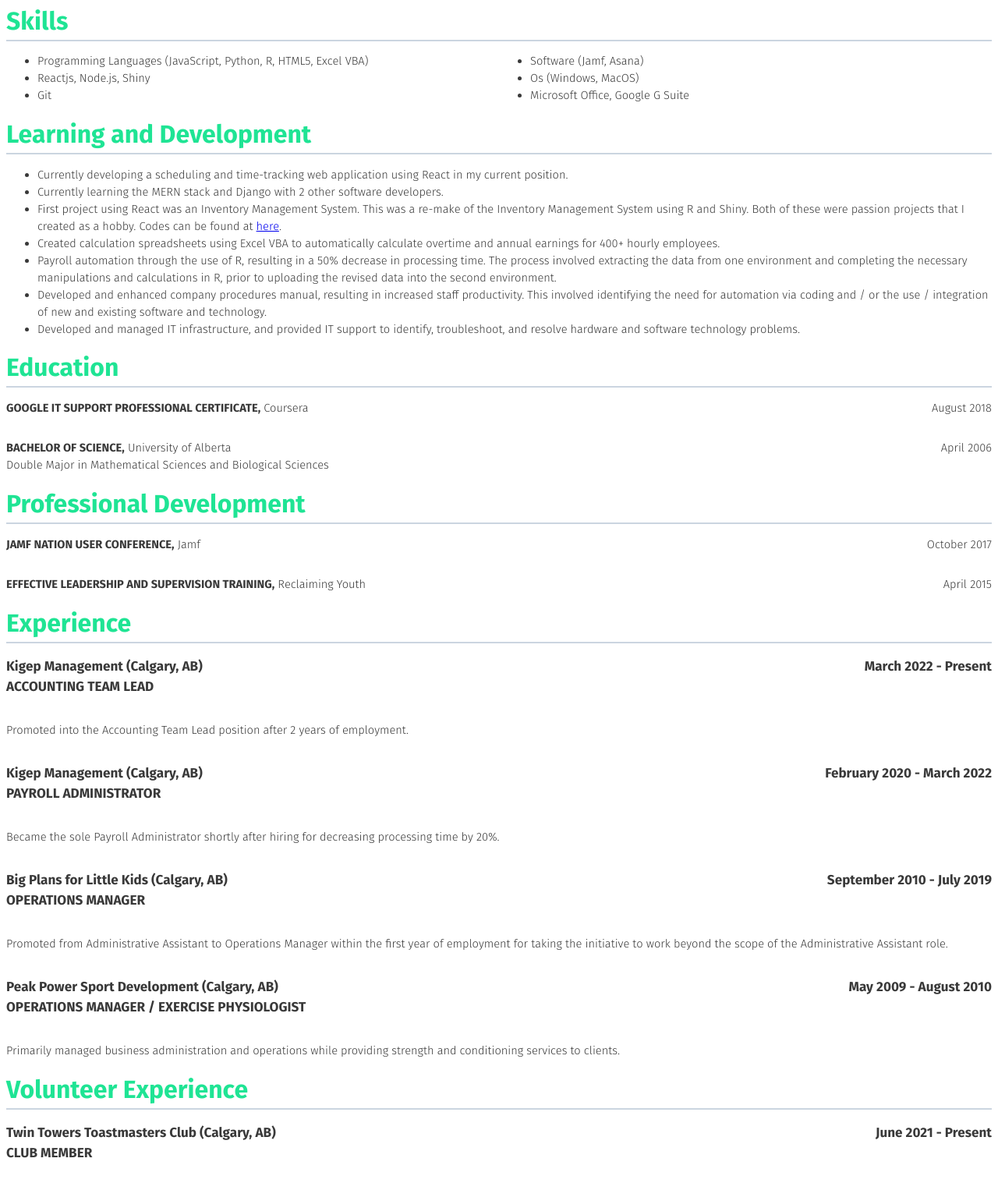
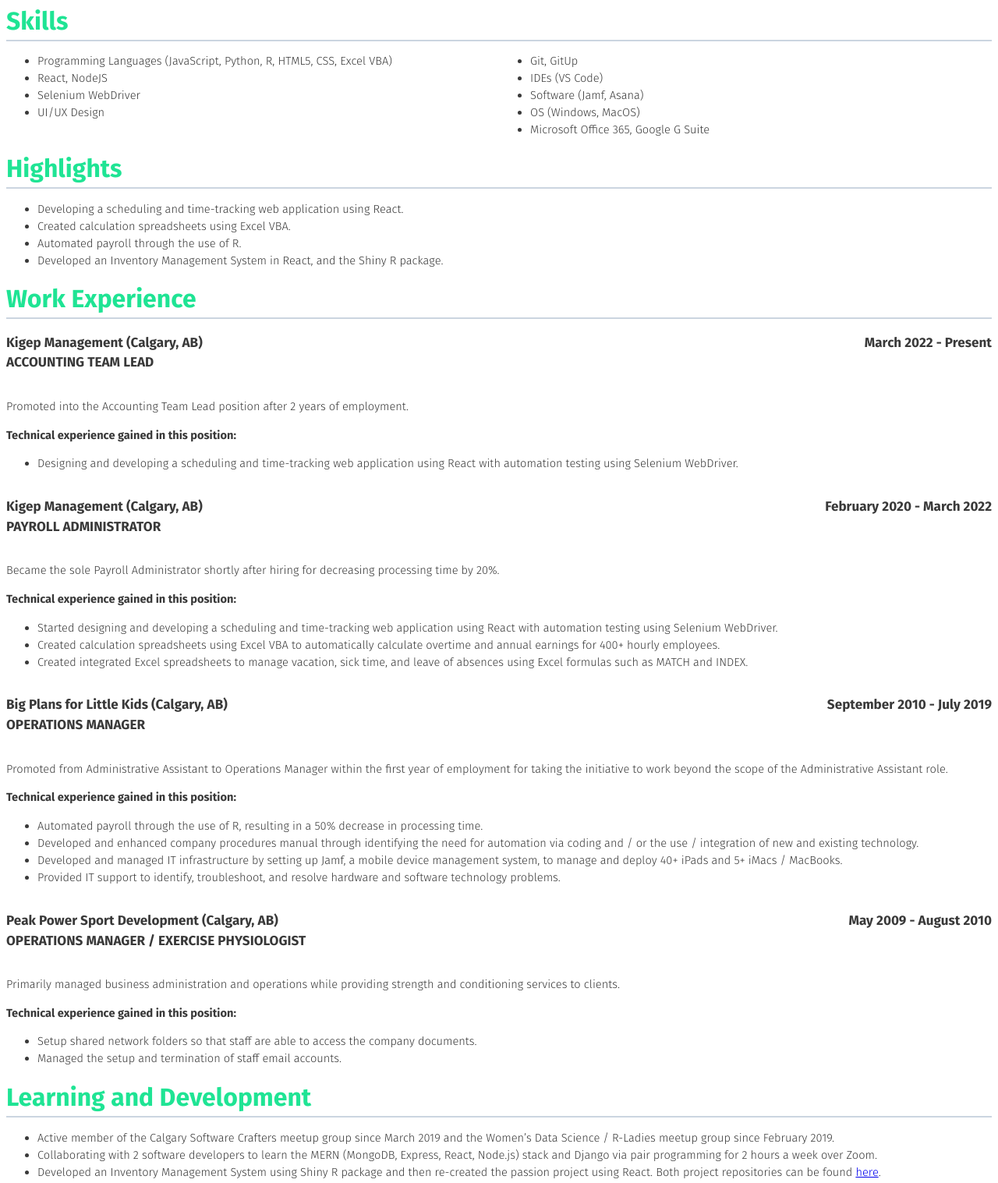
Before and after one commit to susanfung/resume, a plain HTML site: page index.html in a window 1280 px wide. Shown: the part 1179-2696 px from the top of the page at 78% size. Drawn offline with Linux system fonts and the light colour scheme; files whose address does not match are found by name.

Commit message:
Updated content.

```diff
--- a/index.html
+++ b/index.html
@@ -24,63 +24,144 @@
       <div class="column">
         <ul>
           <li>
-            Programming Languages (JavaScript, Python, R, HTML5, Excel VBA)
+            Programming Languages (JavaScript, Python, R, HTML5, CSS, Excel VBA)
           </li>
-          <li>Reactjs, Node.js, Shiny</li>
-          <li>Git</li>
+          <li>React, NodeJS</li>
+          <li>Selenium WebDriver</li>
+          <li>UI/UX Design</li>
         </ul>
       </div>
       <div class="column">
         <ul>
+          <li>Git, GitUp</li>
+          <li>IDEs (VS Code)</li>
           <li>Software (Jamf, Asana)</li>
-          <li>Os (Windows, MacOS)</li>
-          <li>Microsoft Office, Google G Suite</li>
+          <li>OS (Windows, MacOS)</li>
+          <li>Microsoft Office 365, Google G Suite</li>
         </ul>
       </div>
     </div>
 
+    <h2>Highlights</h2>
+
+    <ul>
+      <li>Developing a scheduling and time-tracking web application using React.</li>
+      <li>Created calculation spreadsheets using Excel VBA.</li>
+      <li>Automated payroll through the use of R.</li>
+      <li>Developed an Inventory Management System in React, and the Shiny R package.</li>
+    </ul>
+
+    <h2>Work Experience</h2>
+
+    <h3>
+      <p class="alignleft">
+        Kigep Management (Calgary, AB)<br />
+        <span class="title1">Accounting Team Lead</span><br />
+      </p>
+      <p class="alignright">March 2022 - Present</p>
+    </h3>
+
+    <div style="clear: both"></div>
+
+    <p>
+      Promoted into the Accounting Team Lead position after 2 years of
+      employment.
+    </p>
+
+    <p><b>Technical experience gained in this position:</b></p>
+
+    <ul>
+      <li>Designing and developing a scheduling and time-tracking web application using React with automation testing using Selenium WebDriver.</li>
+    </ul>
+
+    <div style="clear: both"></div>
+
+    <h3>
+      <p class="alignleft">
+        Kigep Management (Calgary, AB)<br />
+        <span class="title1">Payroll Administrator</span><br />
+      </p>
+      <p class="alignright">February 2020 - March 2022</p>
+    </h3>
+
+    <div style="clear: both"></div>
+
+    <p>
+      Became the sole Payroll Administrator shortly after hiring for decreasing
+      processing time by 20%.
+    </p>
+
+    <p><b>Technical experience gained in this position:</b></p>
+
+    <ul>
+      <li>Started designing and developing a scheduling and time-tracking web application using React with automation testing using Selenium WebDriver.</li>
+      <li>Created calculation spreadsheets using Excel VBA to automatically calculate overtime and annual earnings for 400+ hourly employees.</li>
+      <li>Created integrated Excel spreadsheets to manage vacation, sick time, and leave of absences using Excel formulas such as MATCH and INDEX.</li>
+    </ul>
+
+    <div style="clear: both"></div>
+
+    <h3>
+      <p class="alignleft">
+        Big Plans for Little Kids (Calgary, AB)<br />
+        <span class="title1">Operations Manager</span><br />
+      </p>
+      <p class="alignright">September 2010 - July 2019</p>
+    </h3>
+
+    <div style="clear: both"></div>
+
+    <p>
+      Promoted from Administrative Assistant to Operations Manager within the
+      first year of employment for taking the initiative to work beyond the
+      scope of the Administrative Assistant role.
+    </p>
+
+    <p><b>Technical experience gained in this position:</b></p>
+
+    <ul>
+      <li>Automated payroll through the use of R, resulting in a 50% decrease in processing time.</li>
+      <li>Developed and enhanced company procedures manual through identifying the need for automation via coding and / or the use / integration of new and existing technology.</li>
+      <li>Developed and managed IT infrastructure by setting up Jamf, a mobile device management system, to manage and deploy 40+ iPads and 5+ iMacs / MacBooks.</li>
+      <li>Provided IT support to identify, troubleshoot, and resolve hardware and software technology problems.</li>
+    </ul>
+
+    <h3>
+      <p class="alignleft">
+        Peak Power Sport Development (Calgary, AB)<br />
+        <span class="title1">Operations Manager / Exercise Physiologist</span
+        ><br />
+      </p>
+      <p class="alignright">May 2009 - August 2010</p>
+    </h3>
+
+    <div style="clear: both"></div>
+
+    <p>
+      Primarily managed business administration and operations while providing
+      strength and conditioning services to clients.
+    </p>
+
+    <p><b>Technical experience gained in this position:</b></p>
+
+    <ul>
+      <li>Setup shared network folders so that staff are able to access the company documents.</li>
+      <li>Managed the setup and termination of staff email accounts.</li>
+    </ul>
+
     <h2>Learning and Development</h2>
 
-    <div>
     <ul>
       <li>
-          Currently developing a scheduling and time-tracking web application
-          using React in my current position.
+        Active member of the Calgary Software Crafters meetup group since March 2019 and the Women’s Data Science / R-Ladies meetup group since February 2019.
       </li>
       <li>
-          Currently learning the MERN stack and Django with 2 other software
-          developers.
+        Collaborating with 2 software developers to learn the MERN (MongoDB, Express, React, Node.js) stack and Django via pair programming for 2 hours a week over Zoom.
       </li>
       <li>
-          First project using React was an Inventory Management System. This was
-          a re-make of the Inventory Management System using R and Shiny. Both
-          of these were passion projects that I created as a hobby. Codes can be
-          found at <a href="https://gitlab.com/susanfung">here</a>.
-        </li>
-        <li>
-          Created calculation spreadsheets using Excel VBA to automatically
-          calculate overtime and annual earnings for 400+ hourly employees.
-        </li>
-        <li>
-          Payroll automation through the use of R, resulting in a 50% decrease
-          in processing time. The process involved extracting the data from one
-          environment and completing the necessary manipulations and
-          calculations in R, prior to uploading the revised data into the second
-          environment.
-        </li>
-        <li>
-          Developed and enhanced company procedures manual, resulting in
-          increased staff productivity. This involved identifying the need for
-          automation via coding and / or the use / integration of new and
-          existing software and technology.
-        </li>
-        <li>
-          Developed and managed IT infrastructure, and provided IT support to
-          identify, troubleshoot, and resolve hardware and software technology
-          problems.
+        Developed an Inventory Management System using Shiny R package and then re-created the passion project using React. Both project repositories can be found <a href="https://gitlab.com/susanfung">here</a>.
       </li>
     </ul>
-    </div>
 
     <h2>Education</h2>
 
@@ -116,74 +197,6 @@
     <p class="alignright">April 2015</p>
 
     <div style="clear: both"></div>
-
-    <h2>Experience</h2>
-
-    <h3>
-      <p class="alignleft">
-        Kigep Management (Calgary, AB)<br />
-        <span class="title1">Accounting Team Lead</span><br />
-      </p>
-      <p class="alignright">March 2022 - Present</p>
-    </h3>
-
-    <div style="clear: both"></div>
-
-    <p>
-      Promoted into the Accounting Team Lead position after 2 years of
-      employment.
-    </p>
-
-    <div style="clear: both"></div>
-
-    <h3>
-      <p class="alignleft">
-        Kigep Management (Calgary, AB)<br />
-        <span class="title1">Payroll Administrator</span><br />
-      </p>
-      <p class="alignright">February 2020 - March 2022</p>
-    </h3>
-
-    <div style="clear: both"></div>
-
-    <p>
-      Became the sole Payroll Administrator shortly after hiring for decreasing
-      processing time by 20%.
-    </p>
-
-    <div style="clear: both"></div>
-
-    <h3>
-      <p class="alignleft">
-        Big Plans for Little Kids (Calgary, AB)<br />
-        <span class="title1">Operations Manager</span><br />
-      </p>
-      <p class="alignright">September 2010 - July 2019</p>
-    </h3>
-
-    <div style="clear: both"></div>
-
-    <p>
-      Promoted from Administrative Assistant to Operations Manager within the
-      first year of employment for taking the initiative to work beyond the
-      scope of the Administrative Assistant role.
-    </p>
-
-    <h3>
-      <p class="alignleft">
-        Peak Power Sport Development (Calgary, AB)<br />
-        <span class="title1">Operations Manager / Exercise Physiologist</span
-        ><br />
-      </p>
-      <p class="alignright">May 2009 - August 2010</p>
-    </h3>
-
-    <div style="clear: both"></div>
-
-    <p>
-      Primarily managed business administration and operations while providing
-      strength and conditioning services to clients.
-    </p>
 
     <h2>Volunteer Experience</h2>
 
```
Lines whose indentation alone changed are shown as unchanged.
